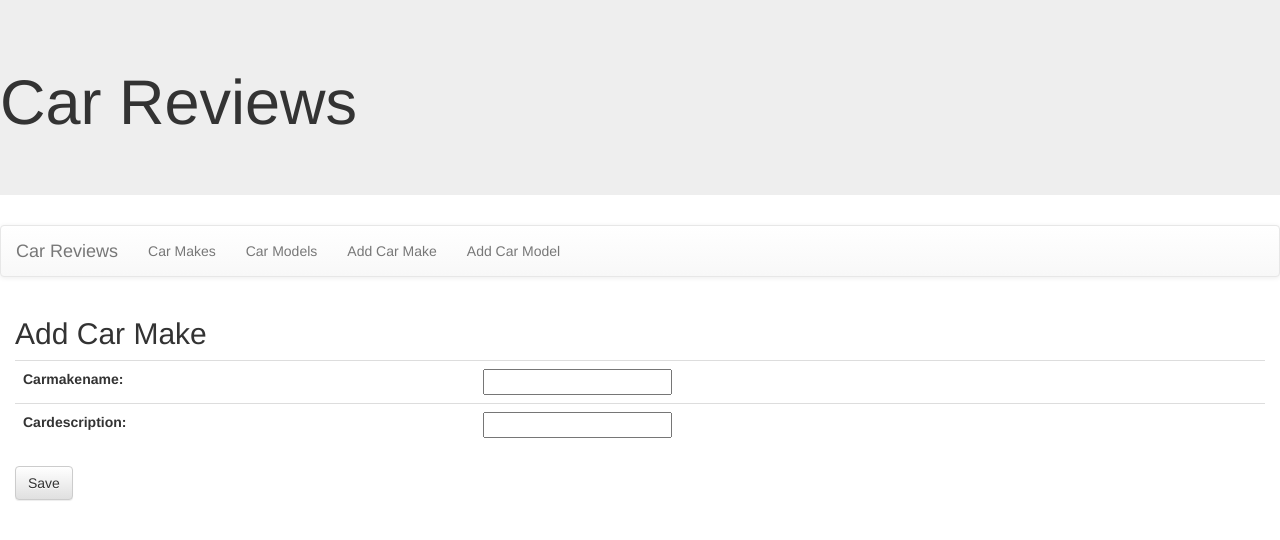
After one commit to henyoha19/carreviewProject, a Django app: page /carapp/newCarMake/ in a window 1280 px wide. The commit adds this page. Shown: the top 540 px of the page. Run offline with Django 3.2, Linux system fonts and the light colour scheme; some libraries are stand-ins or nearby versions.

Commit message:
Add files via upload

```diff
--- a/carreviewProject/carapp/templates/base.html
+++ b/carreviewProject/carapp/templates/base.html
@@ -18,6 +18,8 @@
 <ul class="nav navbar-nav">
 <li><a href="{% url 'carmakes' %} ">Car Makes</a> </li>
 <li><a href="{% url 'carmodels' %} ">Car Models</a> </li>
+<li><a href="{% url 'newcarmake' %} ">Add Car Make</a> </li>
+<li><a href="{% url 'newcarmodel' %} ">Add Car Model</a> </li>
 </ul>
 </div>
 </nav>
--- /dev/null
+++ b/carreviewProject/carapp/templates/carapp/newcarmake.html
@@ -0,0 +1,13 @@
+{% extends 'base.html' %}
+{% block content %}
+<h2> Add Car Make </h2>
+<form method='POST' class='post-form'>
+<table class ='table'>
+    {% csrf_token %}
+    {{ form.as_table }}
+</table>
+<button type = 'submit' class='save btn btn-default'>
+    Save
+</button>
+</form>
+{% endblock %}
--- a/carreviewProject/carapp/urls.py
+++ b/carreviewProject/carapp/urls.py
@@ -6,4 +6,6 @@ urlpatterns=[
     path('getCarMakes/', views.getCarMakes, name='carmakes'),
     path('getCarModels/', views.getCarModels, name='carmodels'),
     path('carmodeldetails/<int:id>', views.carmodeldetails, name='carmodeldetails'),
+    path('newCarMake/', views.newCarMake, name='newcarmake'),
+    path('newCarModel/', views.newCarModel, name='newcarmodel'),
 ]
```
Also changed, not shown: carreviewProject/carapp/templates/carapp/newcarmodel.html (added, +13 -0 lines).
